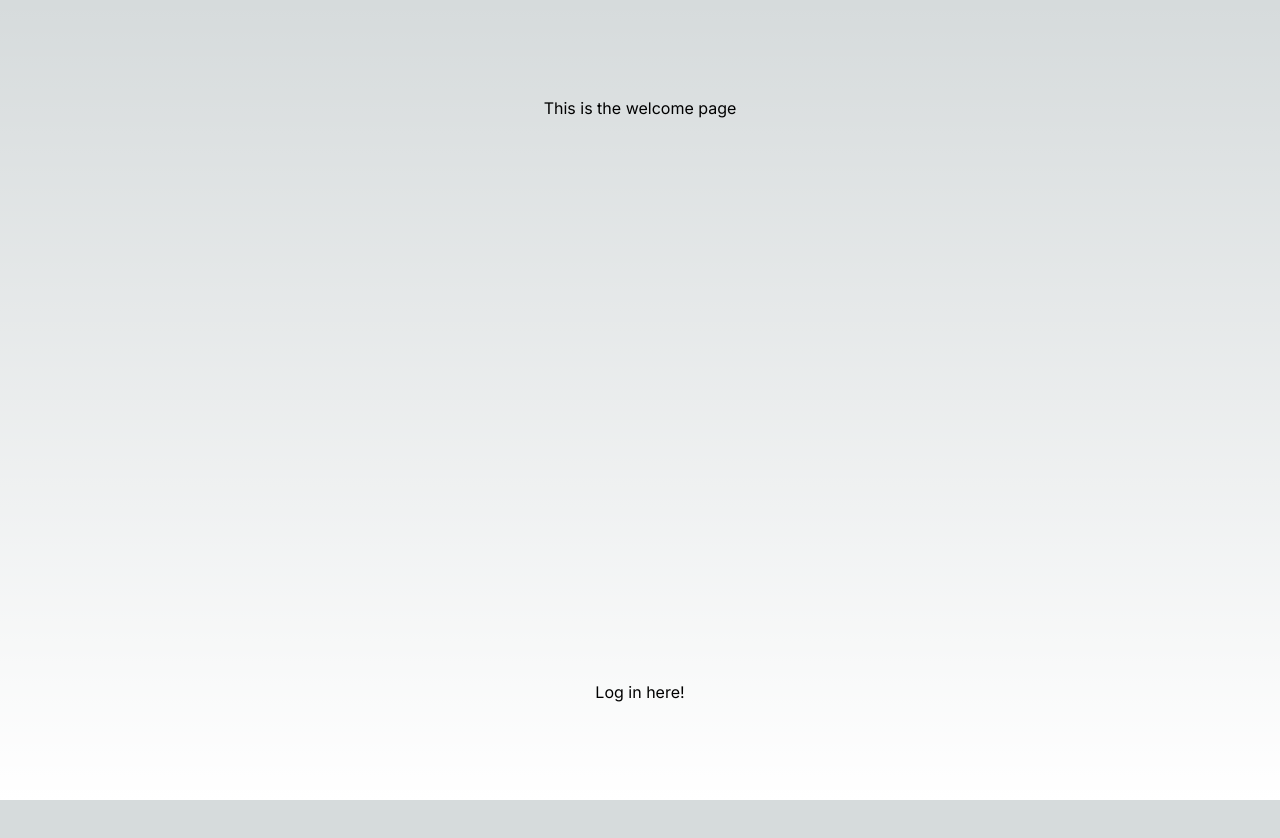
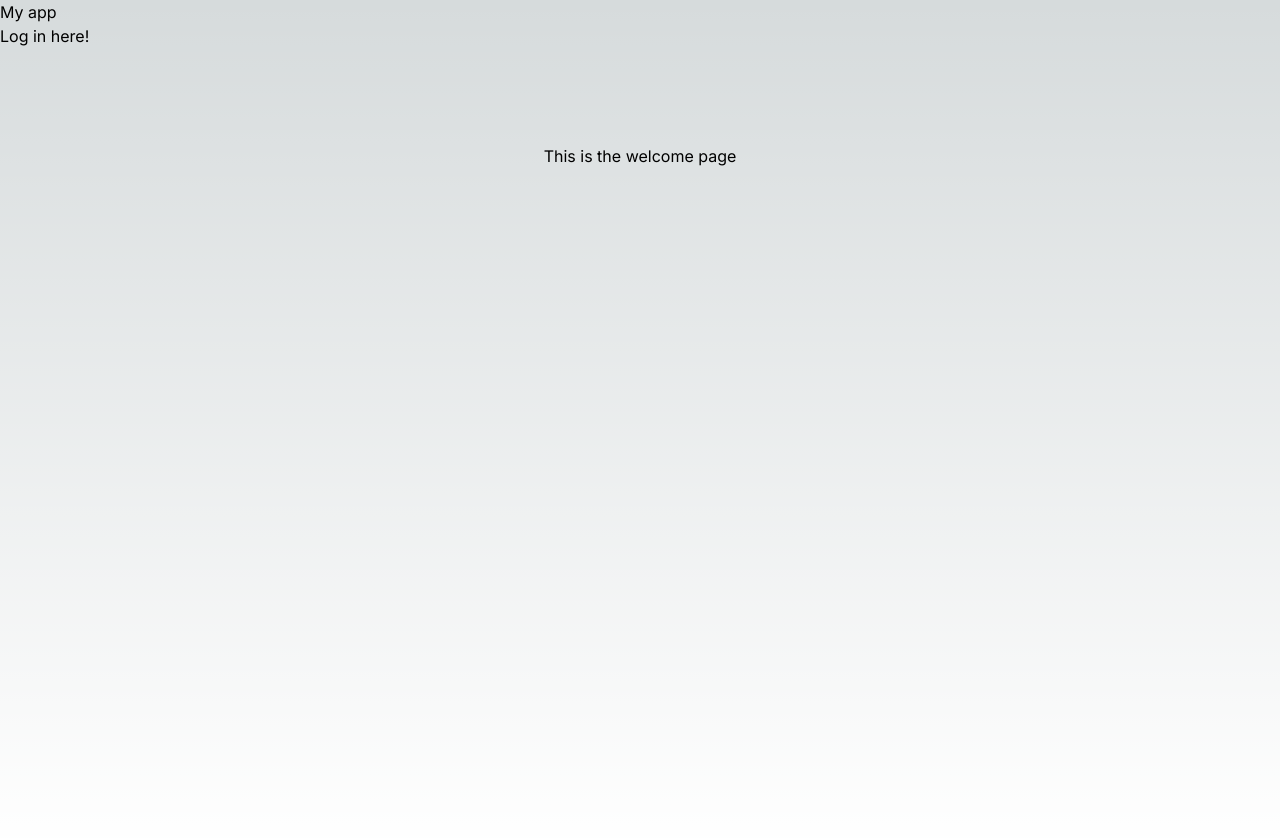
Before and after one commit to In-Wess-Tation/next-login, a Next.js app: page / in a window 1280 px wide. Shown: the top 838 px of the page. Before the commit the page ends 800 px from the top, so only its background shows below. Built offline with nearby package versions, Linux system fonts and the light colour scheme; no server answers.

Commit message:
log ud funtion tilføjet

```diff
--- a/app/layout.js
+++ b/app/layout.js
@@ -1,3 +1,4 @@
+import Header from '@/components/header'
 import './globals.css'
 import { Inter } from 'next/font/google'
 
@@ -11,7 +12,10 @@ export const metadata = {
 export default function RootLayout({ children }) {
   return (
     <html lang="en">
-      <body className={inter.className}>{children}</body>
+      <body className={inter.className}>
+        <Header />
+        {children}
+      </body>
     </html>
   )
 }
--- a/app/page.js
+++ b/app/page.js
@@ -1,10 +1,10 @@
-import Link from 'next/link'
+
+
 
 export default function Home() {
   return (
     <main className="flex min-h-screen flex-col items-center justify-between p-24">
       <h1>This is the welcome page</h1>
-      <Link href="/login">Log in here!</Link>
     </main>
   )
 }
--- /dev/null
+++ b/components/Header.js
@@ -0,0 +1,17 @@
+import Link from 'next/link'
+import { cookies } from 'next/headers';
+
+const Header = () => {
+
+    const token = cookies().get("token");
+    // token && console.log(token.value)
+
+    return (
+        <header>
+            <h1>My app</h1>
+            {!token ? <Link href="/login">Log in here!</Link> : <button>Log ud</button>}
+        </header>
+     );
+}
+
+export default Header;
```
